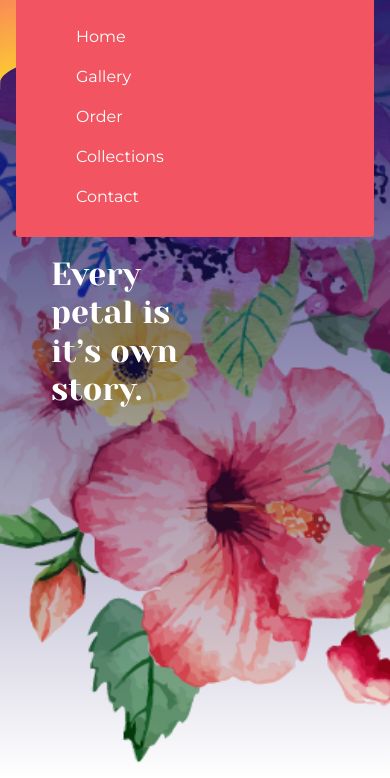
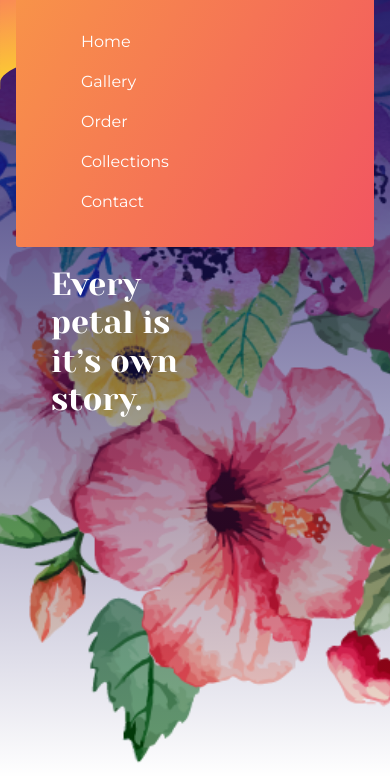
Before and after one commit to codebender828/Eden_Website, a plain HTML site: page index.html in a window 390 px wide. Both pictures are taken after a click on the button "Toggle navigation". Shown: the part 66-844 px from the top of the page. Drawn offline with nearby package versions, Linux system fonts and the light colour scheme.

Commit message:
new bg-dropdown

```diff
--- a/css/main.css
+++ b/css/main.css
@@ -94,8 +94,8 @@ body {
 /* MEDIA QUERIES */
 @media (max-width: 767px) and (min-width: 320px) {
   #navbarNav {
-    padding: 20px;
+    padding: 25px;
     border-radius: 3px;
-    background-color: rgb(242, 85, 97);
+    background: linear-gradient(300deg, rgb(242, 85, 97), rgb(248, 147, 73));
   }
 }
```
